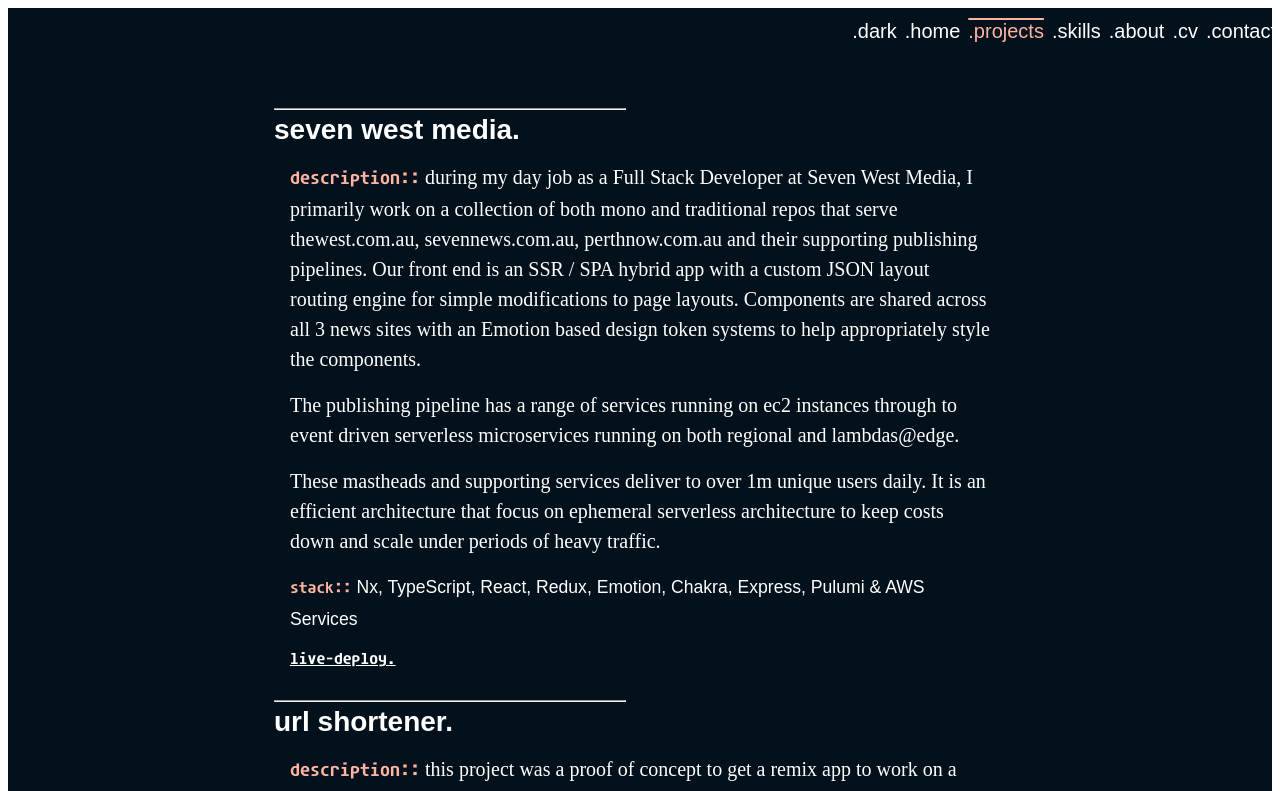
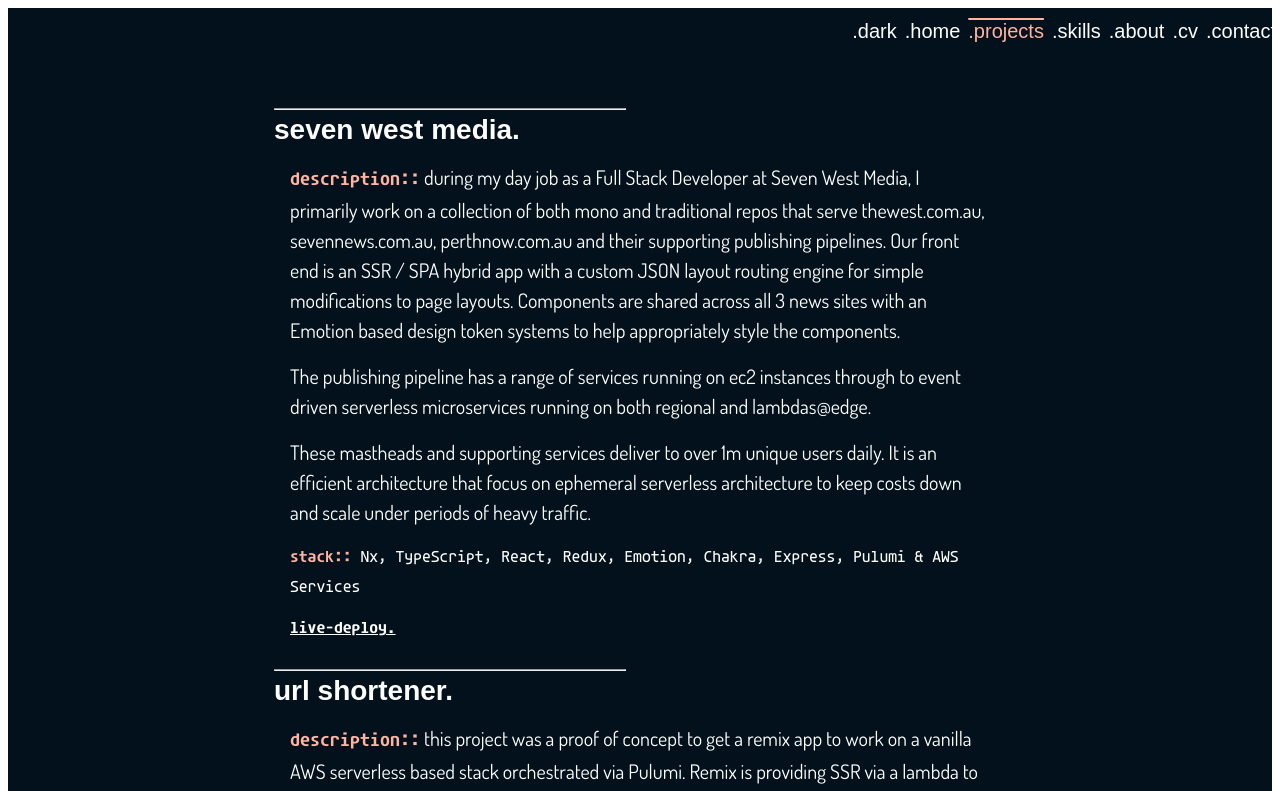
Before and after one commit to daveholst/portfolio-3, a SvelteKit app: page /projects in a window 1280 px wide. Shown: the top 791 px of the page. Built offline with nearby package versions, Linux system fonts and the light colour scheme; a web font is replaced by a local one.

Commit message:
fix fonts

```diff
--- a/src/routes/+layout.svelte
+++ b/src/routes/+layout.svelte
@@ -33,7 +33,7 @@
         font-family: 'Agave';
         font-style: normal;
         font-weight: 100;
-        src: url('fonts/agave_bold.ttf');
+        src: url('/fonts/agave_regular.ttf');
     }
     @font-face {
         font-family: 'Agave';
@@ -50,14 +50,14 @@
 
     @font-face {
         font-family: 'Dosis';
-        src: url('./fonts/dosis_light.ttf');
+        src: url('/fonts/dosis_light.ttf');
         font-style: normal;
         font-weight: 100;
     }
 
     @font-face {
         font-family: 'Dosis';
-        src: url('./fonts/dosis_book.ttf');
+        src: url('/fonts/dosis_book.ttf');
         font-style: normal;
         font-weight: 200;
     }
```
